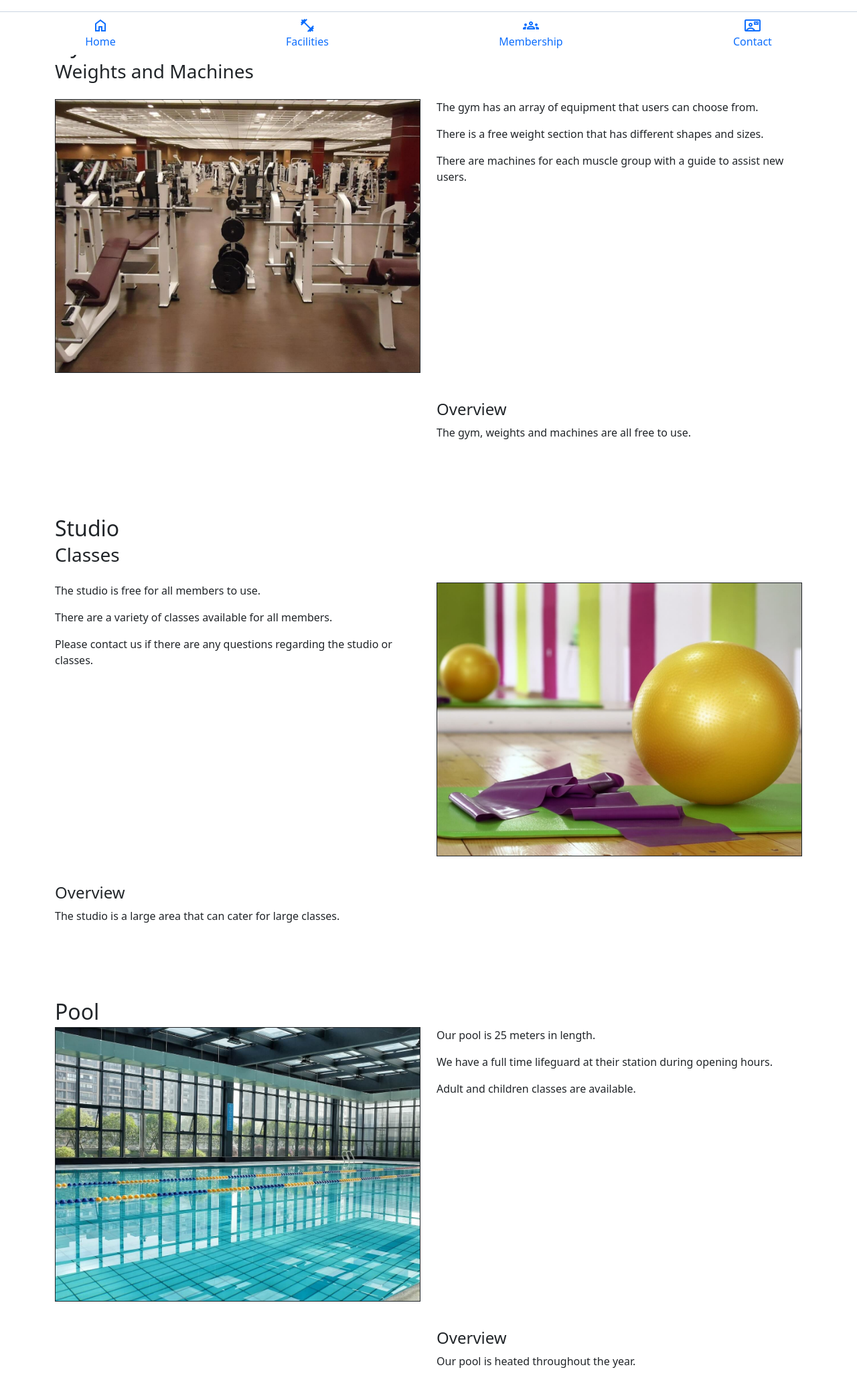
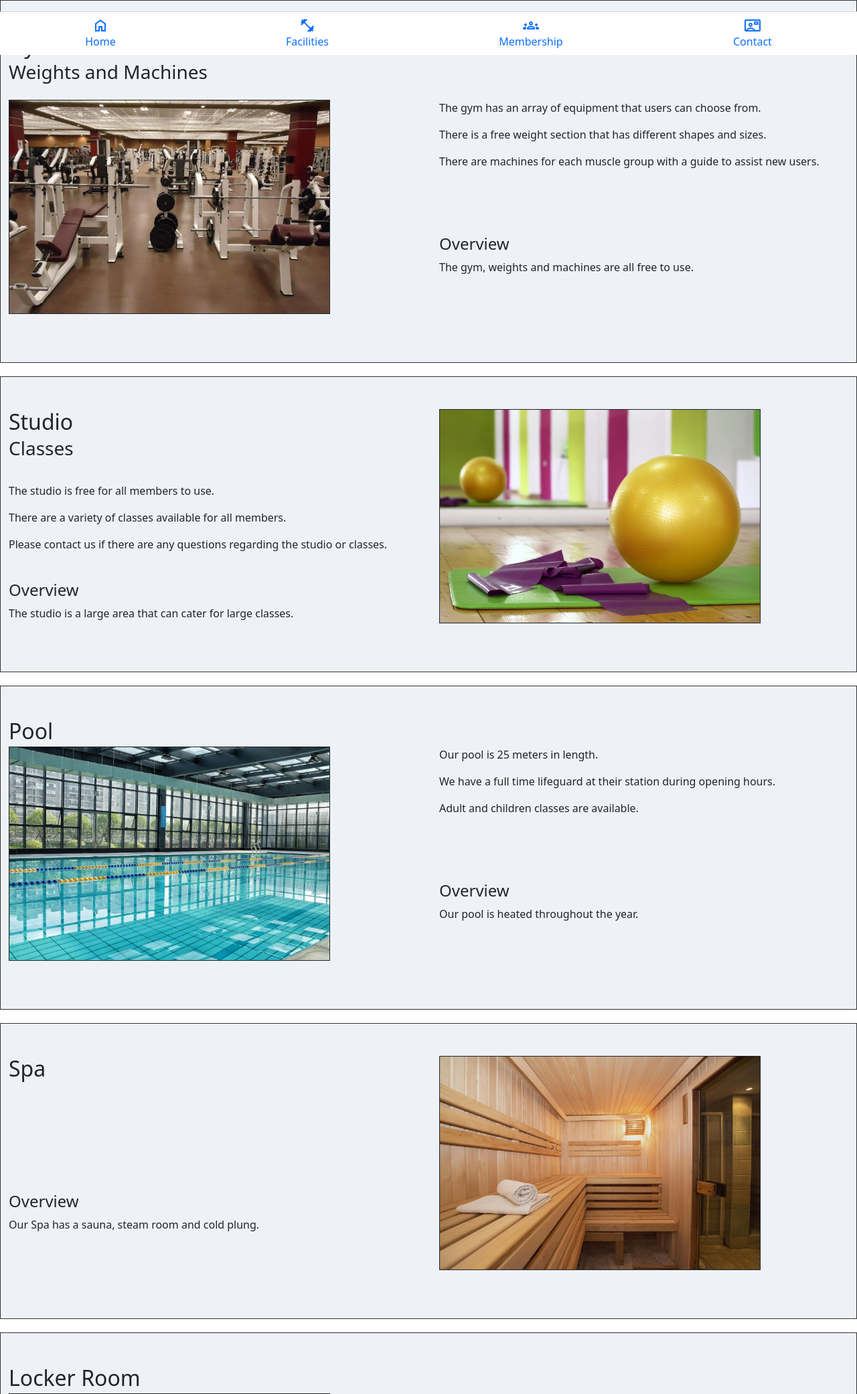
Before and after one commit to MattBCoding/NCI-WebDev-CA2, a plain HTML site: page facilities.html in a window 1280 px wide. Shown: the part 718-2800 px from the top of the page at 67% size. Drawn offline with nearby package versions, Linux system fonts and the light colour scheme.

Commit message:
add css code, updates sections and images

```diff
--- a/assets/styles/facilities.css
+++ b/assets/styles/facilities.css
@@ -1,4 +1,3 @@
-/* There is a space above and below each section which has been created */
 section {
   padding: 2.5rem 0;
 }
@@ -18,7 +17,8 @@ section h4 {
 
 /* Image boxes for the various sections: a fixed shape so the box shows */
 .image-slot {
-  aspect-ratio: 4 / 3;
+  aspect-ratio: 3 / 2;
+  max-height: 320px;
   border: 1px solid currentColor;
   margin-bottom: 1.5rem;
   overflow: hidden;
@@ -31,16 +31,204 @@ section h4 {
   object-fit: cover;
 }
 
-#title .image-slot {
-  aspect-ratio: 16 / 9;
+/* ==========================================================
+   TITLE (Facilities): an opening for the visitor, no border
+   ========================================================== */
+#title {
+  padding: 3.5rem 0 2rem 0;
+  text-align: center;
 }
 
-/* Boxes that are created for the fixed links */
+#title h1 {
+  margin-bottom: 0.75rem;
+  font-size: 3rem;
+}
+
+#title p {
+  max-width: 40rem;
+  margin: 0 auto 2rem auto;
+  font-size: 1.25rem;
+}
+
+#title .image-slot {
+    aspect-ratio: 16 / 9;
+  max-width: 640px;            /* narrower than the page, so there is room to centre it */
+  max-height: 360px;
+  margin: 0 auto 1.5rem auto;  /* auto on the left and right centres the box */
+  border: 0;
+  border-radius: 12px;
+}
+
 #title .btn {
   padding: 1.25rem 0.5rem;
 }
 
-/* The request tour element with the wide and margins set */
+/* ==========================================================
+   GYM: image on the left, text on the right
+   ========================================================== */
+#gym {
+  margin: 0 0 1.25rem 0;
+  padding: 1rem 0;
+  background-color: #eef2f6;     /* blue section background */
+  border: 1px solid #333333;     /* thin dark edge, square corners */
+}
+
+#gym .container {
+  max-width: none;               /* use the full width of the section */
+}
+
+@media (min-width: 768px) {
+  #gym .container {
+    display: grid;
+    grid-template-columns: 1fr 1fr;
+    column-gap: 2rem;
+    align-items: start;
+  }
+
+  #gym .row { display: contents; }
+  #gym .row > * { width: auto; max-width: none; margin: 0; padding: 0; }
+
+  #gym .container > :first-child { grid-column: 1; grid-row: 1; }          /* heading */
+  #gym .row > :nth-child(2)      { grid-column: 1; grid-row: 2 / span 2; } /* image */
+  #gym .row > :nth-child(1)      { grid-column: 2; grid-row: 2; }          /* text */
+  #gym .row > :nth-child(3)      { grid-column: 2; grid-row: 3; }          /* overview */
+}
+
+/* ==========================================================
+   STUDIO: text on the left, image on the right
+   ========================================================== */
+#studio {
+  margin: 0 0 1.25rem 0;
+  padding: 1rem 0;
+  background-color: #eef2f6;
+  border: 1px solid #333333;
+}
+
+#studio .container {
+  max-width: none;
+}
+
+@media (min-width: 768px) {
+  #studio .container {
+    display: grid;
+    grid-template-columns: 1fr 1fr;
+    column-gap: 2rem;
+    align-items: start;
+  }
+
+  #studio .row { display: contents; }
+  #studio .row > * { width: auto; max-width: none; margin: 0; padding: 0; }
+
+  #studio .container > :first-child { grid-column: 1; grid-row: 1; }          /* heading */
+  #studio .row > :nth-child(1)      { grid-column: 1; grid-row: 2; }          /* text */
+  #studio .row > :nth-child(3)      { grid-column: 1; grid-row: 3; }          /* overview */
+  #studio .row > :nth-child(2)      { grid-column: 2; grid-row: 1 / span 3; } /* image */
+}
+
+/* ==========================================================
+   POOL: same as the gym (image left, text right)
+   ========================================================== */
+#pool {
+  margin: 0 0 1.25rem 0;
+  padding: 1rem 0;
+  background-color: #eef2f6;
+  border: 1px solid #333333;
+}
+
+#pool .container {
+  max-width: none;
+}
+
+@media (min-width: 768px) {
+  #pool .container {
+    display: grid;
+    grid-template-columns: 1fr 1fr;
+    column-gap: 2rem;
+    align-items: start;
+  }
+
+  #pool .row { display: contents; }
+  #pool .row > * { width: auto; max-width: none; margin: 0; padding: 0; }
+
+  #pool .container > :first-child { grid-column: 1; grid-row: 1; }
+  #pool .row > :nth-child(2)      { grid-column: 1; grid-row: 2 / span 2; }
+  #pool .row > :nth-child(1)      { grid-column: 2; grid-row: 2; }
+  #pool .row > :nth-child(3)      { grid-column: 2; grid-row: 3; }
+}
+
+/* ==========================================================
+   SPA: same as the studio (text left, image right)
+   ========================================================== */
+#spa {
+  margin: 0 0 1.25rem 0;
+  padding: 1rem 0;
+  background-color: #eef2f6;
+  border: 1px solid #333333;
+}
+
+#spa .container {
+  max-width: none;
+}
+
+@media (min-width: 768px) {
+  #spa .container {
+    display: grid;
+    grid-template-columns: 1fr 1fr;
+    column-gap: 2rem;
+    align-items: start;
+  }
+
+  #spa .row { display: contents; }
+  #spa .row > * { width: auto; max-width: none; margin: 0; padding: 0; }
+
+  #spa .container > :first-child { grid-column: 1; grid-row: 1; }
+  #spa .row > :nth-child(1)      { grid-column: 1; grid-row: 2; }
+  #spa .row > :nth-child(3)      { grid-column: 1; grid-row: 3; }
+  #spa .row > :nth-child(2)      { grid-column: 2; grid-row: 1 / span 3; }
+}
+
+/* ==========================================================
+   LOCKER ROOM: same as the gym (image left, text right)
+   ========================================================== */
+#locker-room {
+  margin: 0 0 1.25rem 0;
+  padding: 1rem 0;
+  background-color: #eef2f6;
+  border: 1px solid #333333;
+}
+
+#locker-room .container {
+  max-width: none;
+}
+
+@media (min-width: 768px) {
+  #locker-room .container {
+    display: grid;
+    grid-template-columns: 1fr 1fr;
+    column-gap: 2rem;
+    align-items: start;
+  }
+
+  #locker-room .row { display: contents; }
+  #locker-room .row > * { width: auto; max-width: none; margin: 0; padding: 0; }
+
+  #locker-room .container > :first-child { grid-column: 1; grid-row: 1; }
+  #locker-room .row > :nth-child(2)      { grid-column: 1; grid-row: 2 / span 2; }
+  #locker-room .row > :nth-child(1)      { grid-column: 2; grid-row: 2; }
+  #locker-room .row > :nth-child(3)      { grid-column: 2; grid-row: 3; }
+}
+
+/* ==========================================================
+   REQUEST TOUR: centred text and button (not in the wireframe)
+   ========================================================== */
+#request-tour {
+  margin: 0 0 1.25rem 0;
+  padding: 1rem 0 2rem 0;
+  background-color: #eef2f6;
+  border: 1px solid #333333;
+  text-align: center;
+}
+
 #request-tour p {
   max-width: 50rem;
   margin-left: auto;
--- a/facilities.css
+++ b/facilities.css
@@ -1,6 +1,10 @@
 /* There is a space above and below each section which has been created */
 section {
   padding: 2.5rem 0;
+  margin: 0 0.75rem 1rem 0.75rem;     /* keeps the box off the screen edges, gap between sections */
+  border: 2px solid #1e5aa8;          /* blue border */
+  border-radius: 12px;                /* rounded corners */
+  box-shadow: 0 2px 6px rgba(30, 90, 168, 0.2);   /* soft blue shadow */
 }
 
 /* Headings for h2, h3 and h4 */
@@ -19,6 +23,7 @@ section h4 {
 /* Image boxes for the various sections: a fixed shape so the box shows */
 .image-slot {
   aspect-ratio: 4 / 3;
+  max-height: 420px;
   border: 1px solid currentColor;
   margin-bottom: 1.5rem;
   overflow: hidden;
@@ -33,11 +38,16 @@ section h4 {
 
 #title .image-slot {
   aspect-ratio: 16 / 9;
+  max-height: 360px;
 }
 
 /* Boxes that are created for the fixed links */
 #title .btn {
   padding: 1.25rem 0.5rem;
+}
+
+#request-tour {
+  text-align: center;
 }
 
 /* The request tour element with the wide and margins set */
```
